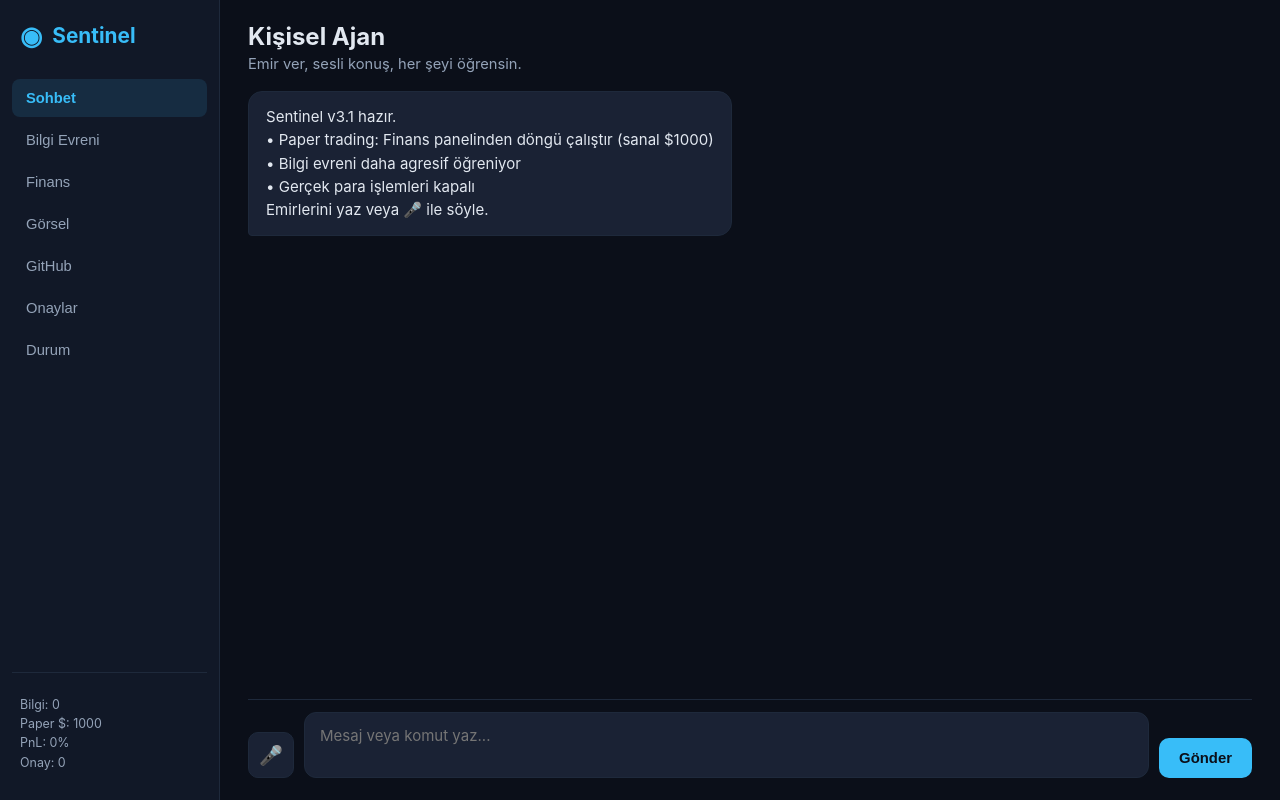
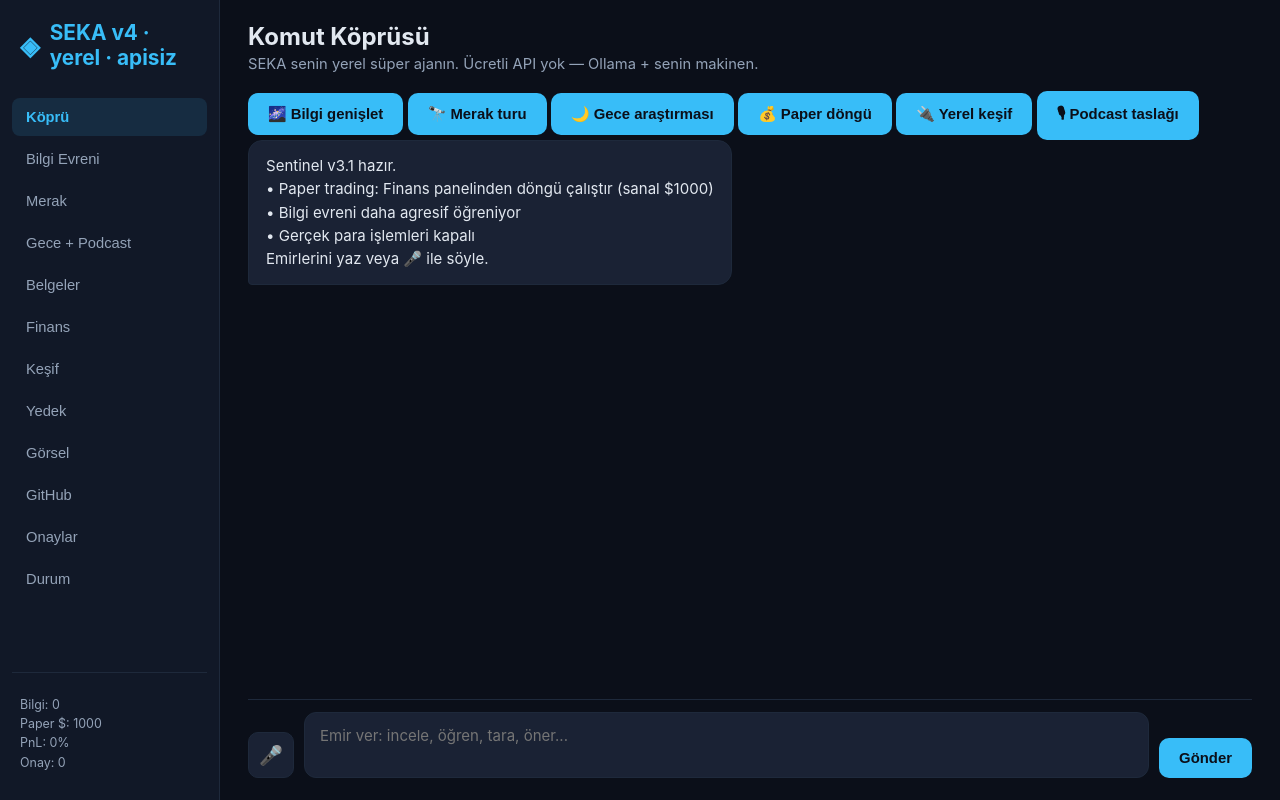
Before and after one commit to Nexora88/sentinel-agent, a FastAPI app: page / in a window 1280 px wide. Run offline with FastAPI, Linux system fonts and the light colour scheme; data that the repository does not hold is empty; parts of the project's set-up code (start-up, migrations or seed data) failed here and were passed over.

Commit message:
SEKA UI: full Turkish command center with all panels

```diff
--- a/web/templates/index.html
+++ b/web/templates/index.html
@@ -3,20 +3,28 @@
 <head>
   <meta charset="UTF-8" />
   <meta name="viewport" content="width=device-width, initial-scale=1.0" />
-  <title>Sentinel Agent</title>
+  <title>SEKA — Egemen Kişisel Ajan</title>
   <link rel="stylesheet" href="/static/style.css" />
 </head>
 <body>
   <div class="app">
     <aside class="sidebar">
       <div class="logo">
-        <span class="logo-icon">◉</span>
-        <span>Sentinel</span>
+        <span class="logo-icon">◈</span>
+        <div class="logo-text">
+          <span class="brand">SEKA</span>
+          <span class="tag">v4 · yerel · apisiz</span>
+        </div>
       </div>
       <nav>
-        <button class="nav-btn active" data-panel="chat">Sohbet</button>
+        <button class="nav-btn active" data-panel="bridge">Köprü</button>
         <button class="nav-btn" data-panel="universe">Bilgi Evreni</button>
+        <button class="nav-btn" data-panel="curiosity">Merak</button>
+        <button class="nav-btn" data-panel="night">Gece + Podcast</button>
+        <button class="nav-btn" data-panel="docs">Belgeler</button>
         <button class="nav-btn" data-panel="finance">Finans</button>
+        <button class="nav-btn" data-panel="discover">Keşif</button>
+        <button class="nav-btn" data-panel="legacy">Yedek</button>
         <button class="nav-btn" data-panel="image">Görsel</button>
         <button class="nav-btn" data-panel="github">GitHub</button>
         <button class="nav-btn" data-panel="approvals">Onaylar</button>
@@ -28,15 +36,24 @@
     </aside>
 
     <main class="main">
-      <section id="panel-chat" class="panel active">
+      <!-- KÖPRÜ: komut merkezi, sadece sohbet değil -->
+      <section id="panel-bridge" class="panel active">
         <header class="panel-header">
-          <h1>Kişisel Ajan</h1>
-          <p>Emir ver, sesli konuş, her şeyi öğrensin.</p>
+          <h1>Komut Köprüsü</h1>
+          <p>SEKA senin yerel süper ajanın. Ücretli API yok — Ollama + senin makinen.</p>
         </header>
+        <div class="quick-grid">
+          <button class="qcard" data-cmd="expand">🌌 Bilgi genişlet</button>
+          <button class="qcard" data-cmd="curiosity">🔭 Merak turu</button>
+          <button class="qcard" data-cmd="night">🌙 Gece araştırması</button>
+          <button class="qcard" data-cmd="finance">💰 Paper döngü</button>
+          <button class="qcard" data-cmd="discover">🔌 Yerel keşif</button>
+          <button class="qcard" data-cmd="podcast">🎙 Podcast taslağı</button>
+        </div>
         <div id="chat-messages" class="chat-messages"></div>
         <div class="chat-input-area">
           <button id="voice-btn" title="Sesli komut" class="icon-btn">🎤</button>
-          <textarea id="chat-input" placeholder="Mesaj veya komut yaz..." rows="2"></textarea>
+          <textarea id="chat-input" placeholder="Emir ver: incele, öğren, tara, öner..." rows="2"></textarea>
           <button id="send-btn">Gönder</button>
         </div>
       </section>
@@ -44,7 +61,7 @@
       <section id="panel-universe" class="panel">
         <header class="panel-header">
           <h1>Bilgi Evreni</h1>
-          <p>Kara delik gibi büyüyor — haber, araştırma, kripto, kitap özetleri.</p>
+          <p>Kara delik gibi büyür — sanitize + güven skoru ile.</p>
         </header>
         <div class="universe-stats">
           <div class="stat-card"><span class="stat-value" id="u-pages">—</span><span class="stat-label">Toplam Bilgi</span></div>
@@ -53,8 +70,8 @@
           <div class="stat-card"><span class="stat-value" id="u-visited">—</span><span class="stat-label">Ziyaret</span></div>
         </div>
         <div class="universe-actions">
-          <input type="text" id="new-topic" placeholder="Yeni konu" />
-          <button id="add-seed-btn">Tohum Ekle</button>
+          <input type="text" id="new-topic" placeholder="Yeni konu (Türkçe / İngilizce)" />
+          <button id="add-seed-btn">Tohum</button>
           <button id="expand-btn" class="primary">Şimdi Genişlet</button>
         </div>
         <div class="recent-topics">
@@ -63,37 +80,99 @@
         </div>
       </section>
 
+      <section id="panel-curiosity" class="panel">
+        <header class="panel-header">
+          <h1>Merak Motoru</h1>
+          <p>Boşta iken bilim, felsefe, kriptografi, medya okuryazarlığı keşfeder.</p>
+        </header>
+        <div class="universe-stats">
+          <div class="stat-card"><span class="stat-value" id="c-count">—</span><span class="stat-label">Keşif</span></div>
+          <div class="stat-card"><span class="stat-value" id="c-last">—</span><span class="stat-label">Son Tur</span></div>
+        </div>
+        <div class="universe-actions">
+          <button id="curiosity-btn" class="primary">Bir Merak Turu Başlat</button>
+        </div>
+        <pre id="curiosity-out" class="status-box">Henüz tur yok.</pre>
+      </section>
+
+      <section id="panel-night" class="panel">
+        <header class="panel-header">
+          <h1>Gece Araştırması + Podcast Taslağı</h1>
+          <p>Öneri üretir. Para harcamaz. Otomatik yayın yok.</p>
+        </header>
+        <div class="universe-actions">
+          <button id="night-btn" class="primary">Gece Döngüsü</button>
+          <button id="podcast-btn">Podcast Metni Üret</button>
+        </div>
+        <pre id="night-out" class="status-box">Rapor burada görünecek.</pre>
+      </section>
+
+      <section id="panel-docs" class="panel">
+        <header class="panel-header">
+          <h1>Belge Merkezi</h1>
+          <p>PDF / MD / TXT yükle → bilgi evreni + tarih/tutar önerisi. Otomatik ödeme yok.</p>
+        </header>
+        <div class="universe-actions">
+          <input type="file" id="doc-file" accept=".pdf,.md,.txt,.csv" />
+          <button id="doc-upload-btn" class="primary">Yükle ve Analiz Et</button>
+        </div>
+        <pre id="doc-out" class="status-box">Dosya seç...</pre>
+      </section>
+
       <section id="panel-finance" class="panel">
         <header class="panel-header">
-          <h1>Finans (Paper Trading)</h1>
-          <p>Sanal para ile otonom işlem. Gerçek para yok. Risk kuralları kilitli.</p>
+          <h1>Finans (Paper)</h1>
+          <p>Sanal portföy. Gerçek cüzdan kapalı.</p>
         </header>
         <div class="universe-stats" id="fin-stats">
           <div class="stat-card"><span class="stat-value" id="f-equity">—</span><span class="stat-label">Portföy $</span></div>
-          <div class="stat-card"><span class="stat-value" id="f-pnl">—</span><span class="stat-label">Toplam PnL %</span></div>
+          <div class="stat-card"><span class="stat-value" id="f-pnl">—</span><span class="stat-label">PnL %</span></div>
           <div class="stat-card"><span class="stat-value" id="f-cash">—</span><span class="stat-label">Nakit $</span></div>
-          <div class="stat-card"><span class="stat-value" id="f-open">—</span><span class="stat-label">Açık Pozisyon</span></div>
+          <div class="stat-card"><span class="stat-value" id="f-open">—</span><span class="stat-label">Açık</span></div>
         </div>
         <div class="universe-actions">
-          <button id="fin-cycle-btn" class="primary">Bir Döngü Çalıştır</button>
+          <button id="fin-cycle-btn" class="primary">Döngü</button>
           <button id="fin-refresh-btn">Yenile</button>
           <span id="fin-mode" class="stat-label" style="align-self:center"></span>
         </div>
-        <h3 style="margin:16px 0 8px;color:var(--text-muted)">Açık Pozisyonlar</h3>
+        <h3 class="section-h">Açık Pozisyonlar</h3>
         <div id="fin-positions" class="approvals-list"></div>
-        <h3 style="margin:20px 0 8px;color:var(--text-muted)">Ajan Düşünce Günlüğü</h3>
-        <pre id="fin-thoughts" class="status-box" style="max-height:240px">—</pre>
+        <h3 class="section-h">Düşünce Günlüğü</h3>
+        <pre id="fin-thoughts" class="status-box" style="max-height:220px">—</pre>
         <div class="finance-box" style="margin-top:16px">
-          <input type="text" id="finance-query" placeholder="Analiz sorusu: Bitcoin, piyasa özeti..." />
+          <input type="text" id="finance-query" placeholder="Analiz: Bitcoin, piyasa..." />
           <button id="finance-btn">Analiz</button>
         </div>
         <pre id="finance-result" class="status-box">—</pre>
       </section>
 
+      <section id="panel-discover" class="panel">
+        <header class="panel-header">
+          <h1>Yerel Keşif</h1>
+          <p>Sadece localhost portları. Cihaz kontrolü yok.</p>
+        </header>
+        <div class="universe-actions">
+          <button id="discover-btn" class="primary">Tara</button>
+        </div>
+        <pre id="discover-out" class="status-box">—</pre>
+      </section>
+
+      <section id="panel-legacy" class="panel">
+        <header class="panel-header">
+          <h1>Legacy Yedek</h1>
+          <p>Şifreli yerel yedek. Blockchain değil — dosya sende kalır.</p>
+        </header>
+        <div class="universe-actions">
+          <input type="password" id="legacy-pass" placeholder="En az 8 karakter parola" />
+          <button id="legacy-btn" class="primary">Yedekle</button>
+        </div>
+        <pre id="legacy-out" class="status-box">—</pre>
+      </section>
+
       <section id="panel-image" class="panel">
         <header class="panel-header">
-          <h1>Görsel Üretimi</h1>
-          <p>Local SD veya ücretsiz Pollinations.</p>
+          <h1>Görsel</h1>
+          <p>Yerel SD veya ücretsiz Pollinations.</p>
         </header>
         <div class="universe-actions">
           <input type="text" id="image-prompt" placeholder="Görsel tarifi..." />
@@ -105,7 +184,7 @@
       <section id="panel-github" class="panel">
         <header class="panel-header">
           <h1>GitHub</h1>
-          <p>Repolar — yazma/push onaylı.</p>
+          <p>Yazma / push her zaman onaylı.</p>
         </header>
         <button id="gh-refresh" class="primary">Repoları Yenile</button>
         <div id="gh-repos" class="gh-repos"></div>
@@ -122,7 +201,7 @@
 
       <section id="panel-status" class="panel">
         <header class="panel-header">
-          <h1>Sistem Durumu</h1>
+          <h1>Sistem Nabzı</h1>
         </header>
         <pre id="status-text" class="status-box">Yükleniyor...</pre>
       </section>
```
